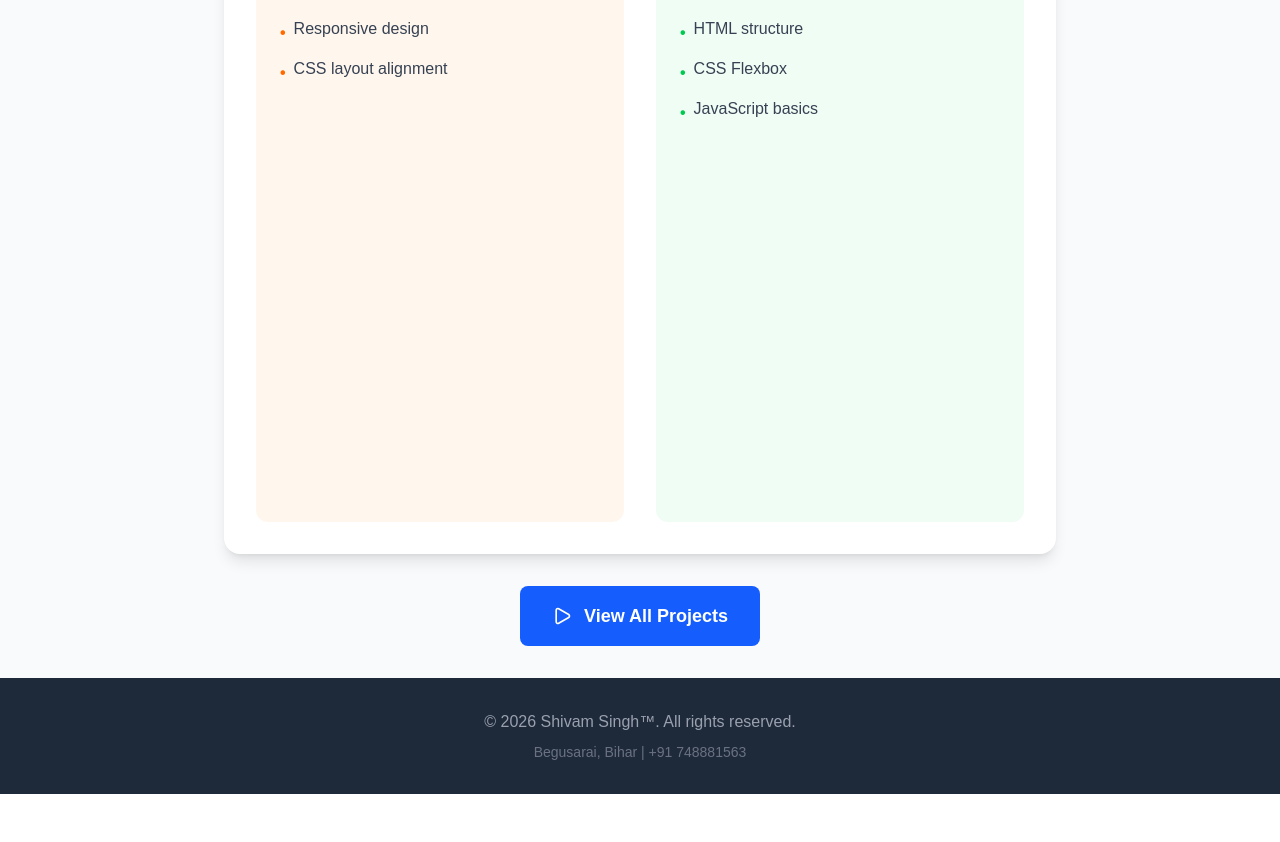
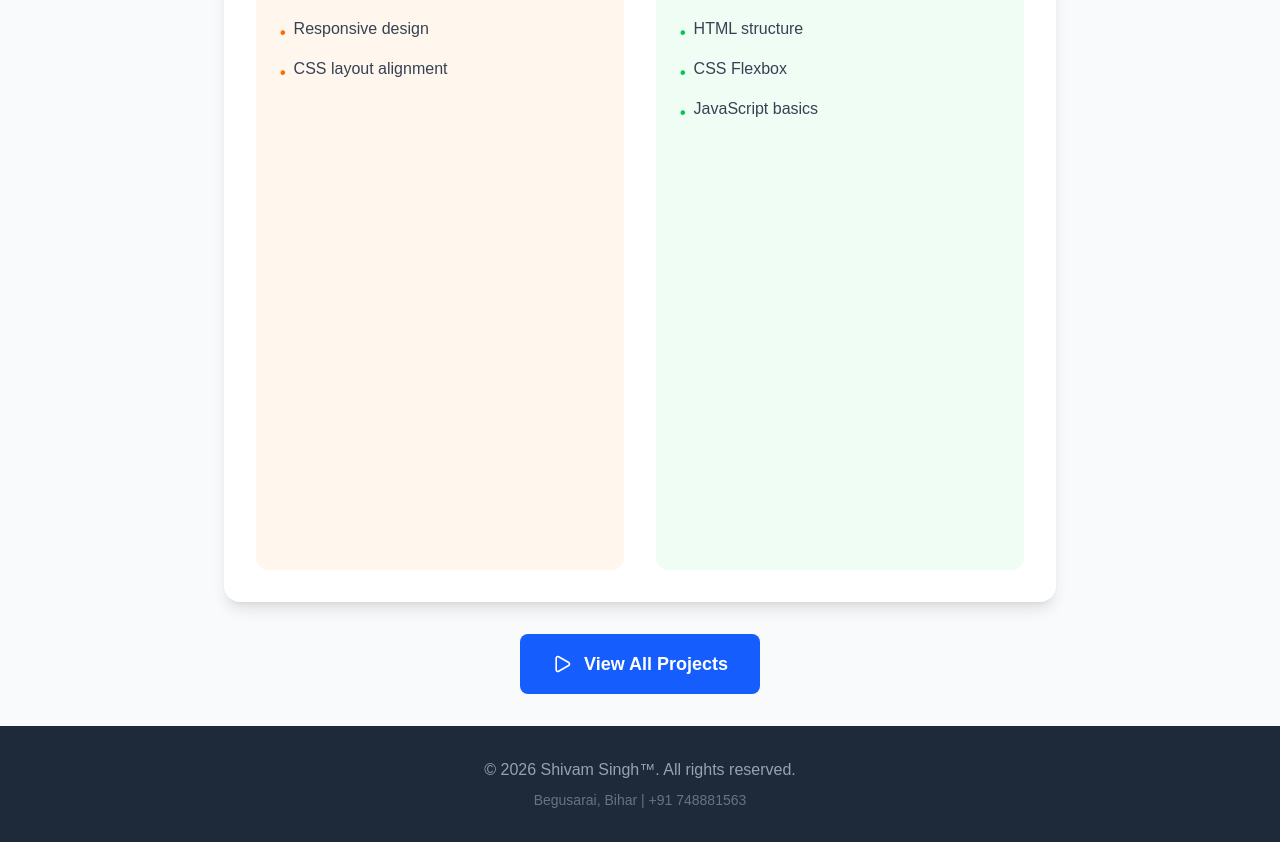
Before and after one commit to 15shivamgit/Portfolio_v1, a React (Vite) app: page /projects/1 in a window 1280 px wide. Shown: the part 1229-2071 px from the top of the page. Before the commit the page ends 2023 px from the top, so only its background shows below. Built offline with nearby package versions, Linux system fonts and the light colour scheme.

Commit message:
modify iframe tag src

```diff
--- a/src/pages/ProjectDetail.jsx
+++ b/src/pages/ProjectDetail.jsx
@@ -290,7 +290,8 @@ const projectsData = {
       "DAX formulas and measures",
       "Data visualization best practices",
     ],
-    DemoUrl: "https://app.fabric.microsoft.com/view?r=eyJrIjoiZTdjYThjZGMtMjYxMS00ZTFjLWFkYzYtYjVlZDg5NTE5NDE3IiwidCI6IjdkYTQ0YzBhLWM1ZDMtNDY5My05M2YzLWI3MDg5ZDcyNzY3NCJ9",
+    DemoUrl:
+      "https://app.fabric.microsoft.com/view?r=eyJrIjoiZTdjYThjZGMtMjYxMS00ZTFjLWFkYzYtYjVlZDg5NTE5NDE3IiwidCI6IjdkYTQ0YzBhLWM1ZDMtNDY5My05M2YzLWI3MDg5ZDcyNzY3NCJ9",
     icon: Database,
   },
 
@@ -328,7 +329,8 @@ const projectsData = {
       "Dashboard storytelling",
       "Advanced Power BI visualization",
     ],
-    DemoUrl: "https://app.fabric.microsoft.com/view?r=eyJrIjoiNjU0NTg5YTMtNzRmNi00N2NhLWI2OTktN2VjZWM3YTQyMzFmIiwidCI6IjdkYTQ0YzBhLWM1ZDMtNDY5My05M2YzLWI3MDg5ZDcyNzY3NCJ9",
+    DemoUrl:
+      "https://app.fabric.microsoft.com/view?r=eyJrIjoiNjU0NTg5YTMtNzRmNi00N2NhLWI2OTktN2VjZWM3YTQyMzFmIiwidCI6IjdkYTQ0YzBhLWM1ZDMtNDY5My05M2YzLWI3MDg5ZDcyNzY3NCJ9",
     icon: Database,
   },
 };
@@ -586,7 +588,8 @@ export default function ProjectDetail() {
                     ))}
                   </ul>
 
-                  <div>
+                  {/* add iframe tag */}
+                  <div className="bg-green-50 dark:bg-green-900/20 rounded-xl p-6">
                     <iframe
                       title="Data Analysis"
                       width="600"
@@ -595,6 +598,9 @@ export default function ProjectDetail() {
                       frameborder="0"
                       allowFullScreen="true"
                     ></iframe>
+
+
+
                   </div>
                 </div>
               </div>
```
